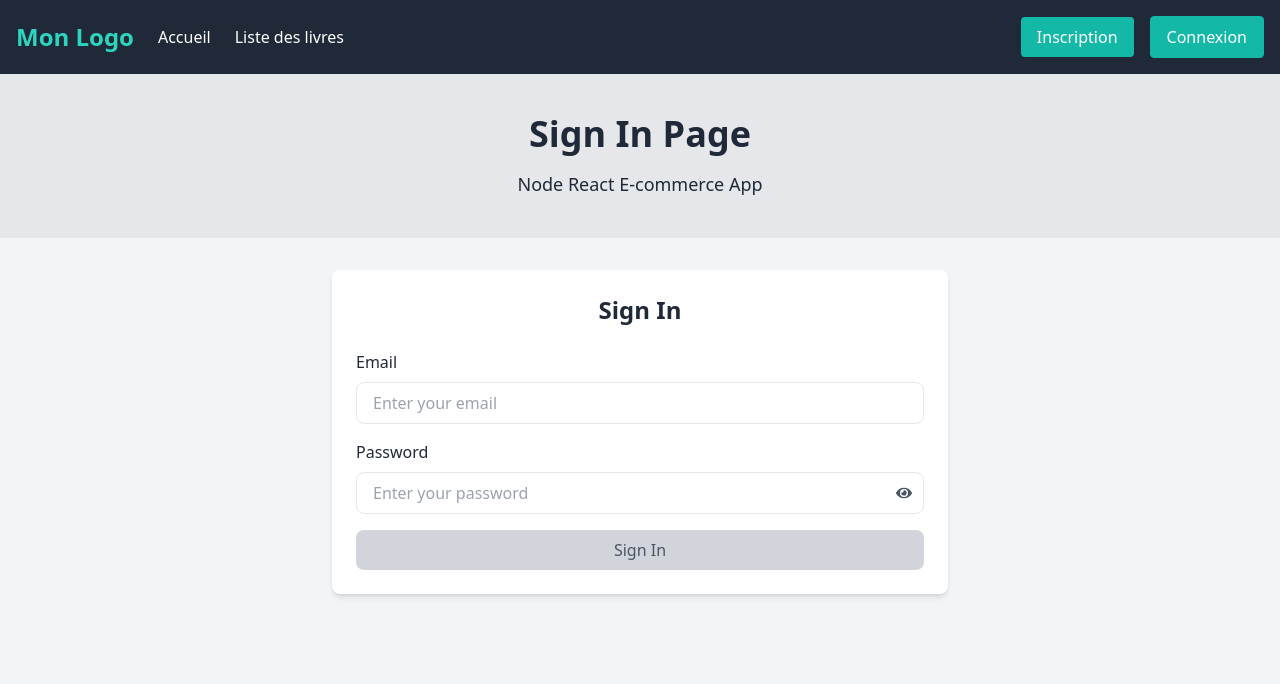
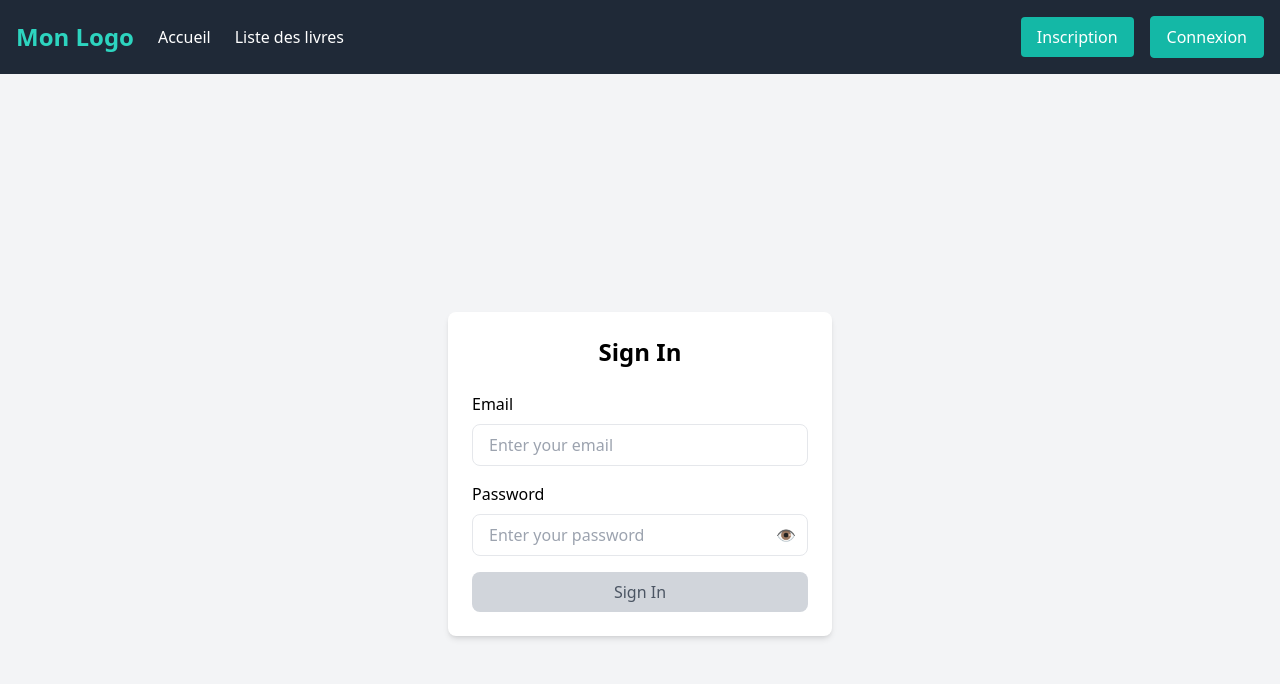
Before and after one commit to Harry8679/Book-E-commerce-Front, a React (Create React App) app: page /signin in a window 1280 px wide. Shown: the top 684 px of the page. Built offline with nearby package versions, Linux system fonts and the light colour scheme; the HTML template or start-up script is replaced by a standard one.

Commit message:
Sign in updated

```diff
--- a/src/pages/Signin.jsx
+++ b/src/pages/Signin.jsx
@@ -1,18 +1,16 @@
 import React, { useState } from 'react';
-import { FaEye, FaEyeSlash } from 'react-icons/fa'; // Import des icônes
-import axios from 'axios'; // Pour les requêtes HTTP
-import { toast, ToastContainer } from 'react-toastify'; // Import React Toastify
-import 'react-toastify/dist/ReactToastify.css'; // Styles pour React Toastify
-import { useNavigate } from 'react-router-dom'; // Pour la redirection
-import Layout from '../components/Layout';
+import axios from 'axios';
+import { toast, ToastContainer } from 'react-toastify';
+import 'react-toastify/dist/ReactToastify.css';
+import { useNavigate } from 'react-router-dom';
 
-const Signin = () => {
+const Signin = ({ login }) => {
   const [email, setEmail] = useState('');
   const [password, setPassword] = useState('');
   const [error, setError] = useState('');
   const [showPassword, setShowPassword] = useState(false);
 
-  const navigate = useNavigate(); // Hook pour la redirection
+  const navigate = useNavigate();
 
   const handleSubmit = async (e) => {
     e.preventDefault();
@@ -23,29 +21,23 @@ const Signin = () => {
     }
 
     try {
-      // Envoi des données au backend via Axios
+      // Envoi des données au backend
       const response = await axios.post('http://localhost:8008/api/v1/users/signin', {
         email,
         password,
       });
+
+      // Sauvegarde du token ou statut de connexion
+      login(); // Définir l'utilisateur comme connecté
 
       // Notification de succès
       toast.success('Login successful!', {
         position: 'top-right',
         autoClose: 2000,
         onClose: () => {
-          // Redirection après la fin de la notification
-          navigate('/'); // Remplacez '/' par la route de la page d'accueil
+          navigate('/'); // Redirection après connexion
         },
       });
-
-      // Réinitialisation des champs
-      setEmail('');
-      setPassword('');
-      setError('');
-
-      // Sauvegarder le token dans le localStorage ou dans un context/Redux
-      localStorage.setItem('token', response.data.token);
     } catch (err) {
       // Gestion des erreurs
       setError(err.response?.data?.message || 'Invalid credentials');
@@ -56,14 +48,12 @@ const Signin = () => {
     }
   };
 
-  const signInForm = () => {
-    return (
-      <form onSubmit={handleSubmit} className="col-span-6 bg-white shadow-md rounded-lg p-6 text-gray-800">
+  return (
+    <div className="min-h-screen flex items-center justify-center bg-gray-100">
+      <ToastContainer />
+      <form onSubmit={handleSubmit} className="bg-white shadow-md rounded-lg p-6 w-96">
         <h2 className="text-2xl font-bold text-center mb-6">Sign In</h2>
-
-        {/* Message d'erreur */}
         {error && <div className="text-red-500 text-sm mb-4">{error}</div>}
-
         <div className="mb-4">
           <label htmlFor="email" className="block font-medium mb-2">Email</label>
           <input
@@ -75,7 +65,6 @@ const Signin = () => {
             placeholder="Enter your email"
           />
         </div>
-
         <div className="mb-4">
           <label htmlFor="password" className="block font-medium mb-2">Password</label>
           <div className="relative">
@@ -92,11 +81,10 @@ const Signin = () => {
               className="absolute inset-y-0 right-3 flex items-center text-gray-600"
               onClick={() => setShowPassword(!showPassword)}
             >
-              {showPassword ? <FaEyeSlash /> : <FaEye />}
+              {showPassword ? '🙈' : '👁️'}
             </button>
           </div>
         </div>
-
         <button
           type="submit"
           className={`w-full py-2 px-4 rounded-lg transition duration-300 ${
@@ -109,20 +97,7 @@ const Signin = () => {
           Sign In
         </button>
       </form>
-    );
-  };
-
-  return (
-    <Layout title="Sign In Page" description="Node React E-commerce App">
-      <ToastContainer /> {/* Conteneur pour les notifications */}
-      <div className="min-h-screen flex items-start justify-center bg-gray-100 pt-8">
-        <div className="grid grid-cols-12 gap-4 w-full px-4">
-          <div className="col-span-3"></div>
-          {signInForm()}
-          <div className="col-span-3"></div>
-        </div>
-      </div>
-    </Layout>
+    </div>
   );
 };
 
```
